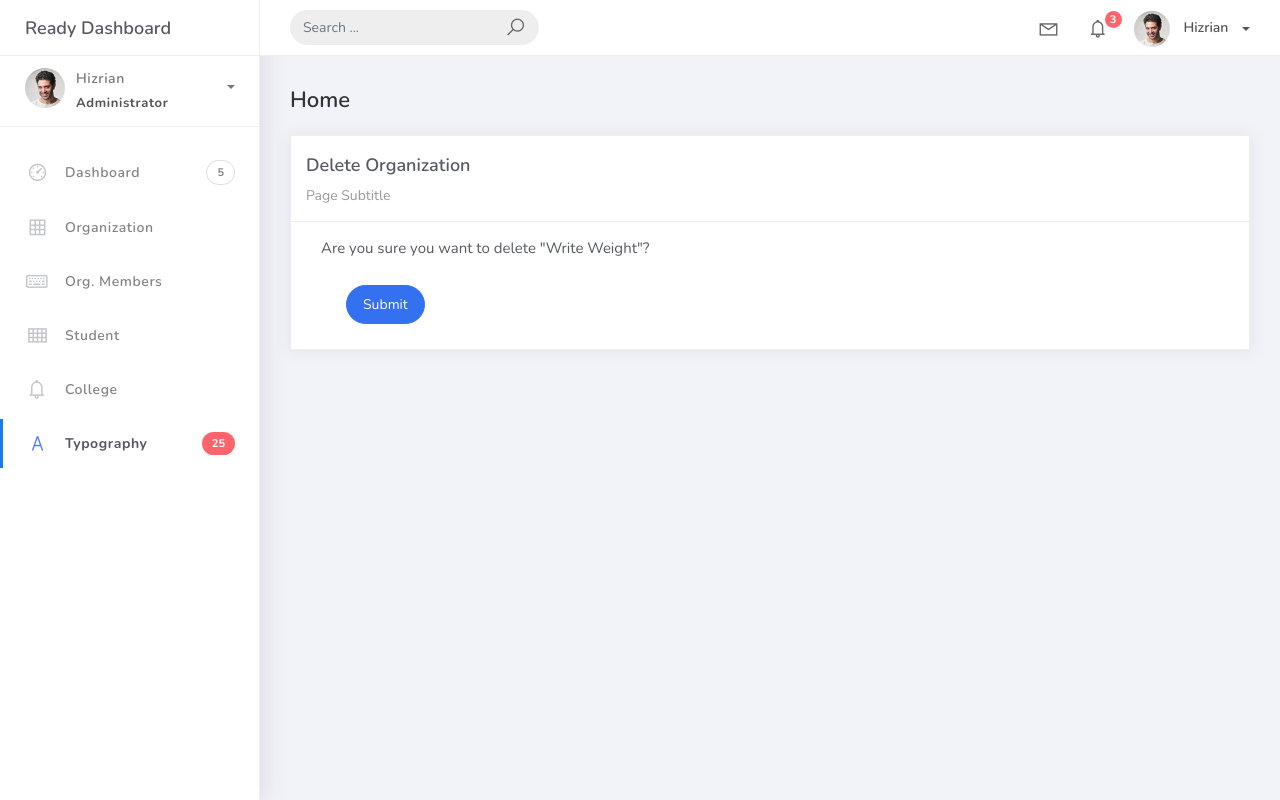
After one commit to Laxusimfinite11/PSUSphere1, a Django app: page /organization_list/5/delete in a window 1280 px wide. The commit adds this page. Run offline with Django 5.2, Linux system fonts and the light colour scheme; data comes from the database, SQL or seed files in the repository; both versions use the stored data as it was after the commit; some libraries are stand-ins or nearby versions.

Commit message:
added orgnization delete feature

```diff
--- a/projecsite/projecsite/urls.py
+++ b/projecsite/projecsite/urls.py
@@ -16,7 +16,7 @@ Including another URLconf
 """
 
 from django.contrib import admin
-from studentorg.views import HomePageView, OrganizationList, OrganizationCreateView
+from studentorg.views import HomePageView, OrganizationList, OrganizationCreateView, OrganizationUpdateView, OrganizationDeleteView
 from django.urls import path
 
 
@@ -25,4 +25,7 @@ urlpatterns = [
     path('', HomePageView.as_view(), name='home'),
     path('organization_list', OrganizationList.as_view(), name='organization-list'),
     path('organization_list/add', OrganizationCreateView.as_view(), name='organization-add'),
+    path('organization_list/add/', OrganizationCreateView.as_view(), name='organization-add'),
+    path('organization_list/<int:pk>/', OrganizationUpdateView.as_view(), name='organization-update'),
+    path('organization_list/<pk>/delete', OrganizationDeleteView.as_view(), name='organization-delete'),
 ]
--- a/projecsite/studentorg/views.py
+++ b/projecsite/studentorg/views.py
@@ -1,7 +1,7 @@
 from django.shortcuts import render
 from django.views.generic.list import ListView
 from studentorg.models import Organization
-from django.views.generic.edit import CreateView
+from django.views.generic.edit import CreateView, UpdateView, DeleteView
 from studentorg.forms import OrganizationForm
 from django.urls import reverse_lazy
 
@@ -24,3 +24,14 @@ class OrganizationCreateView(CreateView):
     form_class = OrganizationForm
     template_name = 'org_add.html'
     success_url = reverse_lazy('organization-list')
+
+class OrganizationUpdateView(UpdateView):
+    model = Organization
+    form_class = OrganizationForm
+    template_name = 'org_edit.html'
+    success_url = reverse_lazy('organization-list')
+
+class OrganizationDeleteView(DeleteView):
+    model = Organization
+    template_name = 'org_del.html'
+    success_url = reverse_lazy('organization-list')
--- /dev/null
+++ b/projecsite/templates/org_del.html
@@ -0,0 +1,33 @@
+{% extends 'base.html' %}
+{% load static %}
+{% block content %}
+<div class="content">
+    <div class="container-fluid">
+        <h4 class="page-title">Home</h4>
+        <div class="row">
+            <div class="col-md-12">
+                <div class="card">
+                    <div class="card-header">
+                        <div class="card-title">Delete Organization</div>
+                        <div class="card-category">Page Subtitle</div>
+                    </div>
+                    <div class="col-md-6">
+                        <div class="card-body">
+                            <form action="" method="post" novalidate>
+                                <p>Are you sure you want to delete "{{ object }}"?</p>
+                                {% csrf_token %}
+                                {% include 'includes/form.html' %}
+                                <div class="form-group">
+                                    <div class="col-md-12 col-sm-3">
+                                        <button type="submit" class="btn btn-primary btn-rounded">Submit</button>
+                                    </div>
+                                </div>
+                            </form>
+                        </div>
+                    </div>
+                </div>
+            </div>
+        </div>
+    </div>
+</div>
+{% endblock %}
```
Also changed, not shown: projecsite/templates/org_edit.html (added, +34 -0 lines), projecsite/templates/org_list.html (+13 -1 lines), projecsite/db.sqlite3.
